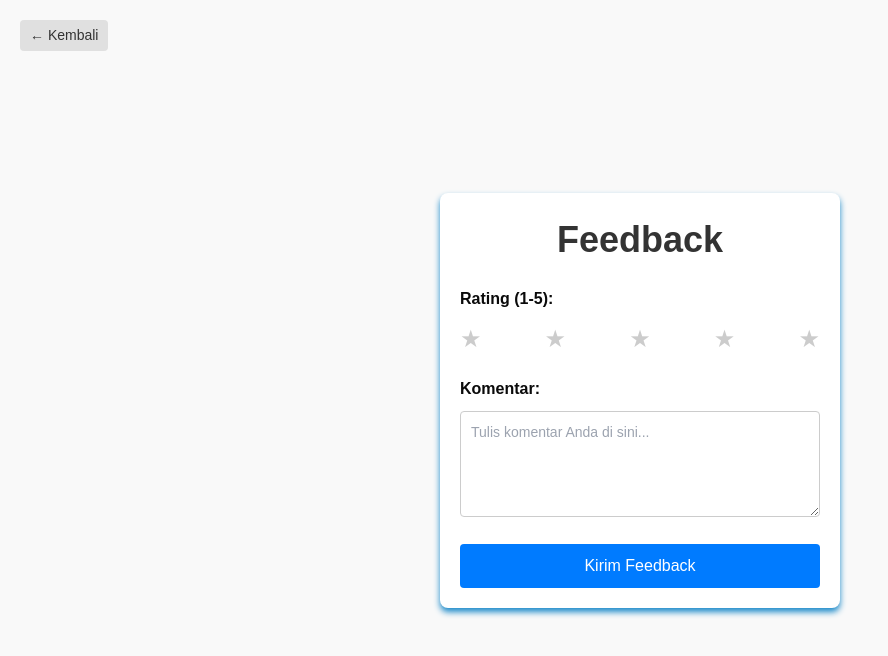
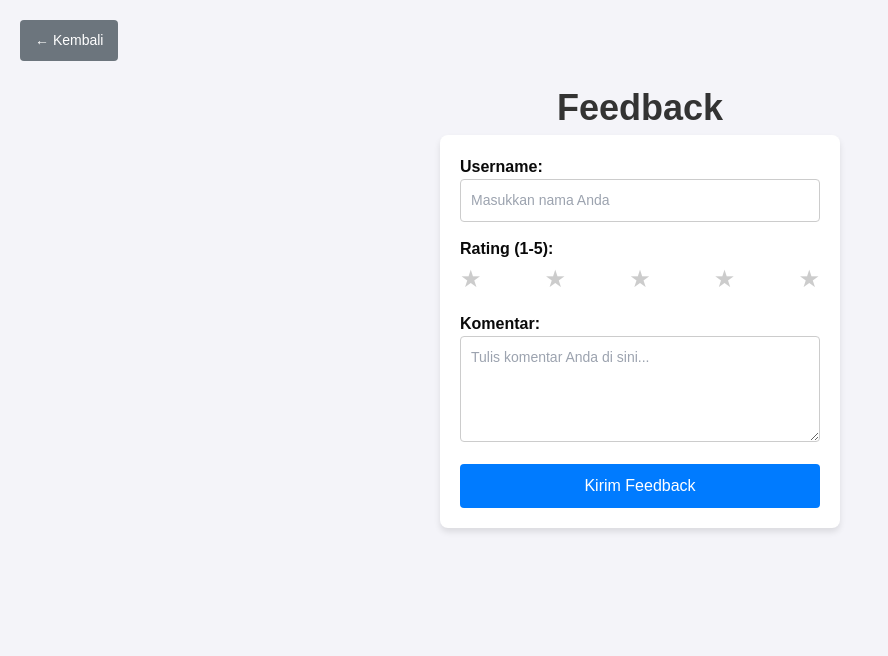
Before and after one commit to taufanrizki/bantuajadulu, a Next.js app: page /feedback in a window 1280 px wide. Shown: the top 656 px of the page, without its empty margins (0-888 px from the left). Built offline with nearby package versions, Linux system fonts and the light colour scheme.

Commit message:
Update Penambahan Fitur di bagian Feedback, Perbaikan ui

```diff
--- a/package.json
+++ b/package.json
@@ -23,12 +23,14 @@
     "react": "19.0.0-rc-66855b96-20241106",
     "react-dom": "19.0.0-rc-66855b96-20241106",
     "tailwind-merge": "^2.5.4",
-    "tailwindcss-animate": "^1.0.7"
+    "tailwindcss-animate": "^1.0.7",
+    "uuid": "^11.0.3"
   },
   "devDependencies": {
     "@types/node": "^20",
     "@types/react": "^18",
     "@types/react-dom": "^18",
+    "@types/uuid": "^10.0.0",
     "postcss": "^8",
     "tailwindcss": "^3.4.1",
     "typescript": "^5"
--- a/src/app/about/page.tsx
+++ b/src/app/about/page.tsx
@@ -99,7 +99,7 @@ export default function About() {
                                 className="mx-auto rounded-full"
                             />
                             <h3 className="mt-4 text-lg font-semibold text-gray-800">
-                                Muhamad Rama
+                                Muhammad Rama
                             </h3>
                         </div>
                     </div>
--- a/src/app/feedback/page.tsx
+++ b/src/app/feedback/page.tsx
@@ -1,56 +1,94 @@
 "use client";
 
-import React, { useState } from "react";
-import { useRouter } from "next/navigation"; // Untuk navigasi
+import React, { useState, useEffect } from "react";
+import { v4 as uuidv4 } from "uuid"; // Untuk membuat ID unik
+import { useRouter } from "next/navigation"; // Tambahkan ini untuk navigasi
 
 const FeedbackPage = () => {
+    const router = useRouter(); // Gunakan useRouter dari Next.js
+    const [feedbackList, setFeedbackList] = useState<
+        { id: string; username: string; rating: number; comment: string }[]
+    >([]);
+    const [username, setUsername] = useState<string>("");
     const [rating, setRating] = useState<number | null>(null);
     const [comment, setComment] = useState<string>("");
-    const router = useRouter(); // Hook untuk navigasi
+    const [isDeleting, setIsDeleting] = useState<string | null>(null); // Untuk mengatur konfirmasi hapus
+
+    // Load data dari Local Storage saat halaman pertama kali dimuat
+    useEffect(() => {
+        const storedFeedback = localStorage.getItem("feedbackList");
+        if (storedFeedback) {
+            setFeedbackList(JSON.parse(storedFeedback));
+        }
+    }, []);
+
+    // Simpan data feedback ke Local Storage
+    const saveFeedbackToLocalStorage = (feedback: any[]) => {
+        localStorage.setItem("feedbackList", JSON.stringify(feedback));
+    };
 
     const handleSubmit = (e: React.FormEvent) => {
         e.preventDefault();
 
-        if (!rating || !comment.trim()) {
-            alert("Harap isi rating dan komentar terlebih dahulu!");
+        if (!username.trim() || !rating || !comment.trim()) {
+            alert("Harap isi username, rating, dan komentar terlebih dahulu!");
             return;
         }
 
-        alert(`Rating: ${rating}, Komentar: ${comment}`);
+        const newFeedback = {
+            id: uuidv4(),
+            username,
+            rating,
+            comment,
+        };
+
+        const updatedFeedback = [...feedbackList, newFeedback];
+        setFeedbackList(updatedFeedback);
+        saveFeedbackToLocalStorage(updatedFeedback); // Simpan ke Local Storage
+
+        // Reset form
+        setUsername("");
+        setRating(null);
+        setComment("");
+    };
+
+    const handleDeleteFeedback = (id: string) => {
+        const updatedFeedback = feedbackList.filter((fb) => fb.id !== id);
+        setFeedbackList(updatedFeedback);
+        saveFeedbackToLocalStorage(updatedFeedback); // Simpan ke Local Storage
+        setIsDeleting(null); // Tutup dialog konfirmasi
     };
 
     return (
         <div
             style={{
                 display: "flex",
-                justifyContent: "center",
+                flexDirection: "column",
                 alignItems: "center",
-                flexDirection: "column",
-                height: "100vh",
-                backgroundColor: "#f9f9f9",
                 padding: "20px",
-                position: "relative", // Untuk menempatkan tombol di luar formulir
+                backgroundColor: "#f4f4f9",
+                minHeight: "100vh",
             }}
         >
             {/* Tombol Kembali */}
             <button
-                type="button"
-                onClick={() => router.back()} // Navigasi ke halaman sebelumnya
+                onClick={() => router.back()} // Fungsi untuk kembali ke halaman sebelumnya
                 style={{
-                    position: "absolute",
-                    top: "20px",
-                    left: "20px",
-                    backgroundColor: "#e0e0e0",
+                    alignSelf: "flex-start",
+                    marginBottom: "20px",
+                    backgroundColor: "#6c757d",
+                    color: "#fff",
                     border: "none",
+                    padding: "10px 15px",
                     borderRadius: "4px",
-                    padding: "5px 10px",
                     cursor: "pointer",
                     fontSize: "14px",
-                    color: "#333",
                 }}
             >
                 ← Kembali
             </button>
+
+            <h1 style={{ color: "#333", fontSize: "36px", fontWeight: "bold" }}>Feedback</h1>
 
             <form
                 onSubmit={handleSubmit}
@@ -58,31 +96,31 @@ const FeedbackPage = () => {
                     backgroundColor: "#fff",
                     padding: "20px",
                     borderRadius: "8px",
-                    boxShadow: "0 4px 6px rgb(26, 137, 201)",
+                    boxShadow: "0 4px 6px rgba(0, 0, 0, 0.1)",
                     width: "100%",
                     maxWidth: "400px",
+                    marginBottom: "20px",
                 }}
             >
-                {/* Title Section */}
-                <h1
+                <div style={{ marginBottom: "15px" }}>
+                    <label style={{ fontWeight: "bold", display: "block" }}>Username:</label>
+                    <input
+                        type="text"
+                        value={username}
+                        onChange={(e) => setUsername(e.target.value)}
                         style={{
-                        marginBottom: "20px",
-                        color: "#333",
-                        fontSize: "36px",
-                        fontWeight: "bold",
-                        textAlign: "center",
+                            width: "100%",
+                            padding: "10px",
+                            borderRadius: "4px",
+                            border: "1px solid #ccc",
+                            fontSize: "14px",
                         }}
-                >
-                    Feedback
-                </h1>
+                        placeholder="Masukkan nama Anda"
+                    />
+                </div>
 
-                {/* Rating Section */}
-                <div style={{ marginBottom: "20px" }}>
-                    <label
-                        style={{ display: "block", marginBottom: "10px", fontWeight: "bold" }}
-                    >
-                        Rating (1-5):
-                    </label>
+                <div style={{ marginBottom: "15px" }}>
+                    <label style={{ fontWeight: "bold", display: "block" }}>Rating (1-5):</label>
                     <div style={{ display: "flex", justifyContent: "space-between" }}>
                         {[5, 4, 3, 2, 1].map((num) => (
                             <span key={num}>
@@ -109,20 +147,12 @@ const FeedbackPage = () => {
                     </div>
                 </div>
 
-                {/* Comment Section */}
-                <div style={{ marginBottom: "20px" }}>
-                    <label
-                        htmlFor="comment"
-                        style={{ display: "block", marginBottom: "10px", fontWeight: "bold" }}
-                    >
-                        Komentar:
-                    </label>
+                <div style={{ marginBottom: "15px" }}>
+                    <label style={{ fontWeight: "bold", display: "block" }}>Komentar:</label>
                     <textarea
-                        id="comment"
-                        name="comment"
+                        value={comment}
+                        onChange={(e) => setComment(e.target.value)}
                         rows={4}
-                        placeholder="Tulis komentar Anda di sini..."
-                        onChange={(e) => setComment(e.target.value)}
                         style={{
                             width: "100%",
                             padding: "10px",
@@ -130,6 +160,7 @@ const FeedbackPage = () => {
                             border: "1px solid #ccc",
                             fontSize: "14px",
                         }}
+                        placeholder="Tulis komentar Anda di sini..."
                     ></textarea>
                 </div>
 
@@ -150,50 +181,83 @@ const FeedbackPage = () => {
                 </button>
             </form>
 
-            {/* Display feedback if available */}
-            {rating && comment && (
+            <div style={{ width: "100%", maxWidth: "400px" }}>
+                {feedbackList.map((feedback) => (
                     <div
+                        key={feedback.id}
                         style={{
-                        marginTop: "20px",
                             backgroundColor: "#fff",
                             padding: "20px",
                             borderRadius: "8px",
                             boxShadow: "0 4px 6px rgba(0, 0, 0, 0.1)",
-                        width: "100%",
-                        maxWidth: "400px",
+                            marginBottom: "15px",
                         }}
                     >
-                    <h2
+                        <h3 style={{ marginBottom: "5px", color: "#007BFF" }}>
+                            {feedback.username}
+                        </h3>
+                        <p style={{ margin: "5px 0", fontWeight: "bold" }}>Rating: {feedback.rating} ★</p>
+                        <p style={{ margin: "5px 0" }}>Komentar: {feedback.comment}</p>
+                        <button
+                            onClick={() => setIsDeleting(feedback.id)}
                             style={{
-                            marginBottom: "15px",
-                            color: "#333",
-                            fontSize: "24px",
-                            fontWeight: "bold",
+                                backgroundColor: "#FF4D4F",
+                                color: "#fff",
+                                border: "none",
+                                padding: "5px 10px",
+                                borderRadius: "4px",
+                                cursor: "pointer",
+                                fontSize: "14px",
                             }}
                         >
-                        Feedback Anda
-                    </h2>
-                    <p
+                            Hapus
+                        </button>
+
+                        {isDeleting === feedback.id && (
+                            <div
                                 style={{
-                            margin: "10px 0",
-                            fontSize: "18px",
-                            fontWeight: "bold",
-                            color: "#333",
+                                    marginTop: "10px",
+                                    backgroundColor: "#f8f9fa",
+                                    padding: "10px",
+                                    borderRadius: "4px",
+                                    boxShadow: "0 2px 4px rgba(0, 0, 0, 0.1)",
                                 }}
                             >
-                        Rating: {rating} ★
+                                <p style={{ marginBottom: "10px" }}>
+                                    Apakah kamu yakin untuk menghapus komentar ini?
                                 </p>
-                    <p
+                                <button
+                                    onClick={() => handleDeleteFeedback(feedback.id)}
                                     style={{
-                            margin: "10px 0",
-                            fontSize: "18px",
-                            color: "#555",
+                                        backgroundColor: "#007BFF",
+                                        color: "#fff",
+                                        border: "none",
+                                        padding: "5px 10px",
+                                        borderRadius: "4px",
+                                        cursor: "pointer",
+                                        marginRight: "10px",
                                     }}
                                 >
-                        Komentar: {comment}
-                    </p>
+                                    Ya
+                                </button>
+                                <button
+                                    onClick={() => setIsDeleting(null)}
+                                    style={{
+                                        backgroundColor: "#6c757d",
+                                        color: "#fff",
+                                        border: "none",
+                                        padding: "5px 10px",
+                                        borderRadius: "4px",
+                                        cursor: "pointer",
+                                    }}
+                                >
+                                    Tidak
+                                </button>
                             </div>
                         )}
+                    </div>
+                ))}
+            </div>
         </div>
     );
 };
```
Also changed, not shown: src/components/ui/hero.tsx (+5 -4 lines), 1 other file (tests, documents, lock files or other folders). Lines whose indentation alone changed are shown as unchanged.
